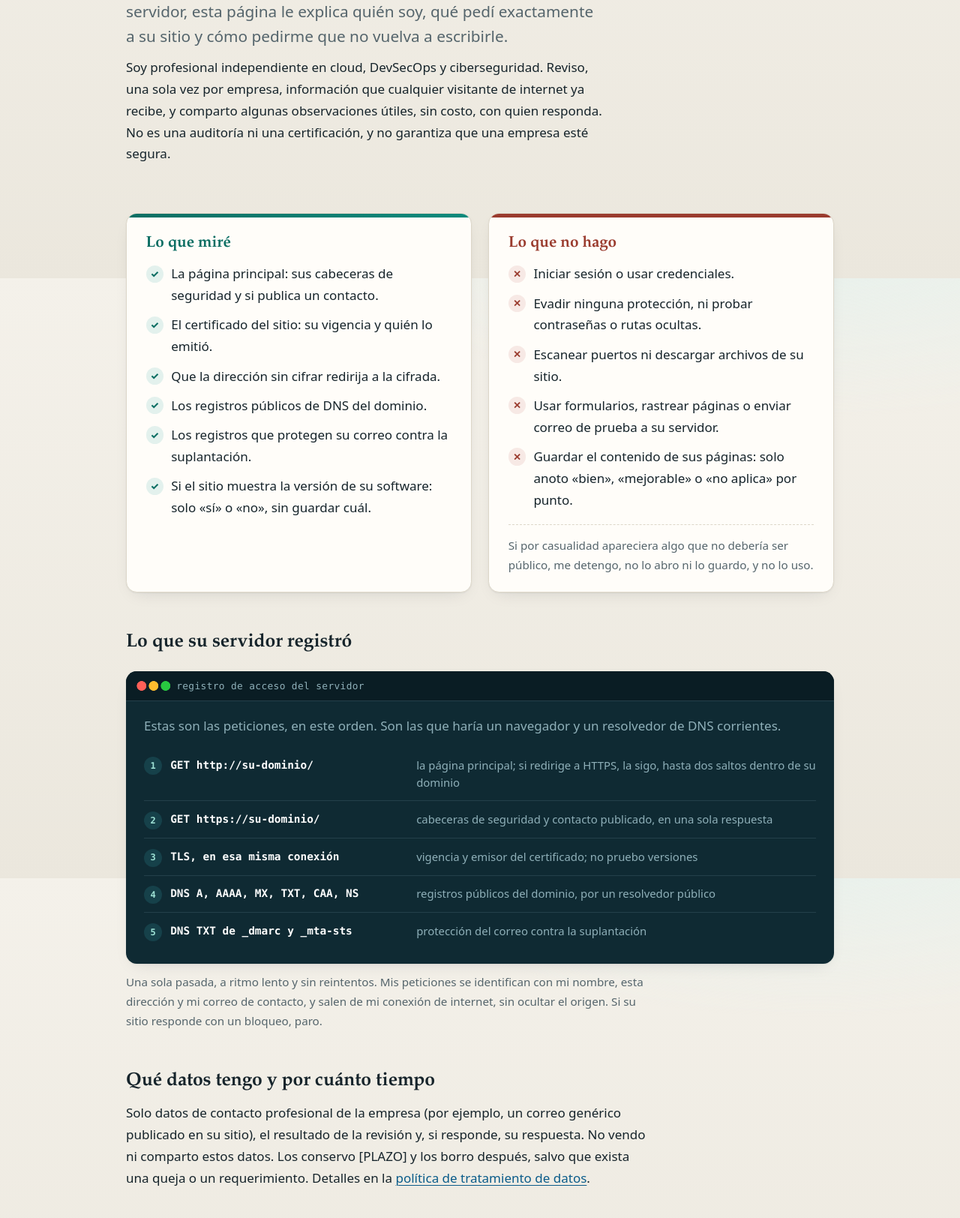
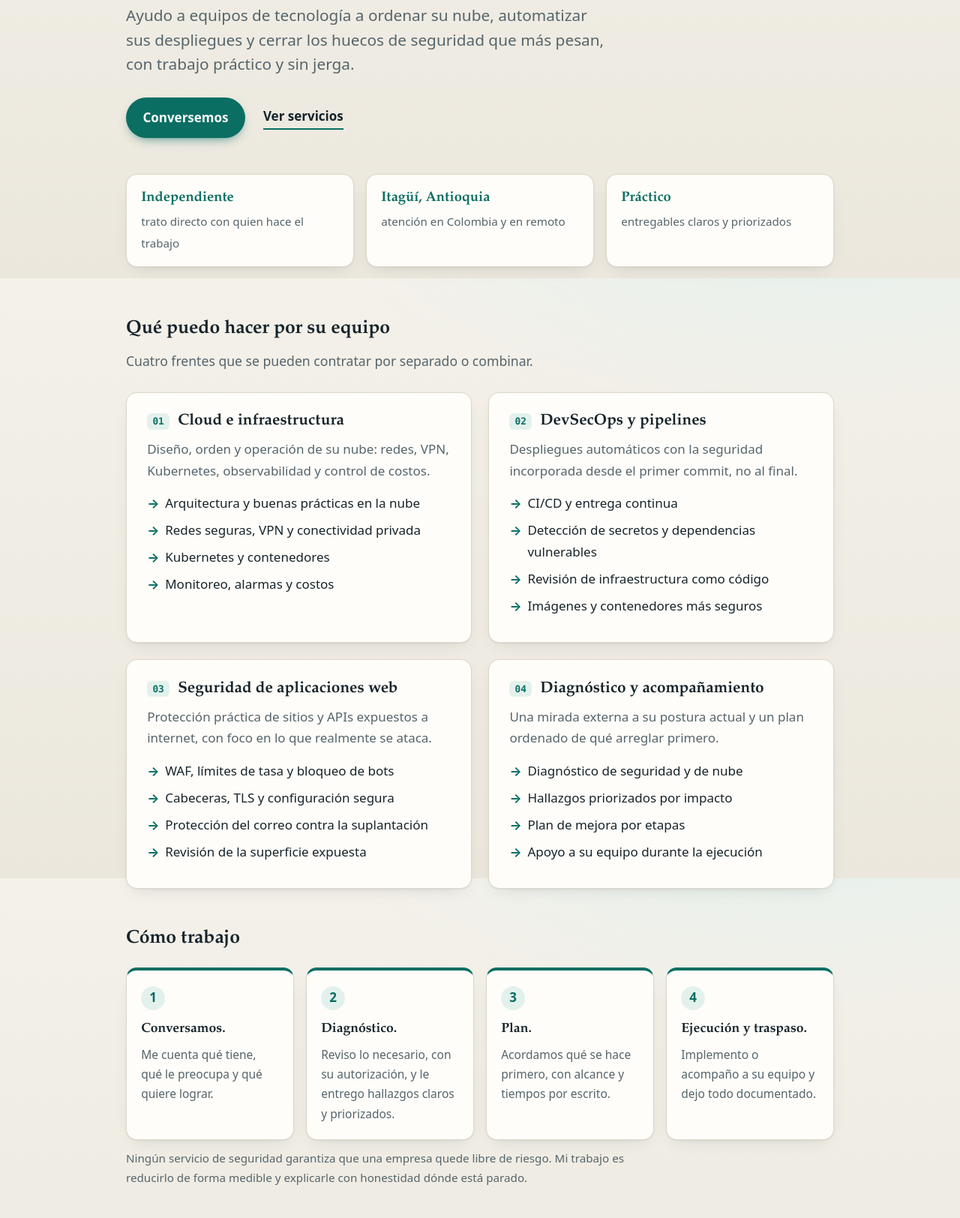
Before and after one commit to joneshys/LandingJoneshys, a plain HTML site: page index.html in a window 1280 px wide. Shown: the part 429-2053 px from the top of the page at 75% size. Drawn offline with Linux system fonts and the light colour scheme.

Commit message:
Landing comercial de servicios; la explicación de la revisión pasa a revision.html
index.html ahora presenta los servicios (cloud, DevSecOps, seguridad web,
diagnóstico), método de trabajo y contacto. Sin precios, clientes ni
testimonios. La divulgación de la revisión pasiva queda en revision.html.

Co-Authored-By: Claude Sonnet 5.5 <noreply@anthropic.com>
Claude-Session: https://claude.ai/code/session_01SLngGxJbsj7Vn2TC54pVDb

```diff
--- a/index.html
+++ b/index.html
@@ -5,85 +5,112 @@
 <meta name="viewport" content="width=device-width, initial-scale=1">
 <meta http-equiv="Content-Security-Policy" content="default-src 'none'; style-src 'self'; img-src 'self'; base-uri 'none'; form-action 'none'">
 <meta name="referrer" content="no-referrer">
-<!-- BORRADOR: NO PUBLICAR hasta que el abogado revise estos textos (Q2, Q3) y se rellenen TODOS los [MARCADORES]. Al publicar, quitar noindex solo si joneshys lo decide. -->
+<!-- BORRADOR COMERCIAL: noindex hasta que joneshys decida publicarla y Los Abelardos + Ciso aprueben los textos. CONFIRMAR: lista de servicios, tecnologías y correo de contacto. Sin precios, clientes ni testimonios inventados. -->
 <meta name="robots" content="noindex">
-<title>Revisión pasiva de presencia pública</title>
-<meta name="description" content="Qué es la revisión pasiva que hace Jose Miguel Benitez Rodriguez, qué mira exactamente, qué no hace y cómo pedir que no se vuelva a escribir a su empresa.">
+<title>Jose Benitez · Cloud, DevSecOps y ciberseguridad</title>
+<meta name="description" content="Servicios independientes de cloud, DevSecOps y ciberseguridad para empresas que quieren operar más seguro y entregar más rápido. Itagüí, Antioquia, Colombia.">
 <link rel="stylesheet" href="style.css">
 </head>
 <body>
 <div class="pagina">
   <header class="cabecera">
-    <p class="sitio">Revisión pasiva de presencia pública</p>
-    <p class="firma">Jose Miguel Benitez Rodriguez, Itagüí, Antioquia, Colombia</p>
+    <p class="sitio">Jose Benitez</p>
+    <nav class="menu" aria-label="Secciones">
+      <a href="#servicios">Servicios</a>
+      <a href="#metodo">Cómo trabajo</a>
+      <a href="#contacto" class="menu-cta">Contacto</a>
+    </nav>
   </header>
 
-  <p class="borrador" role="note"><strong>Borrador.</strong> Texto pendiente de revisión legal. No lo publique ni lo enlace hasta completar los marcadores entre corchetes.</p>
-
   <main>
-    <section class="portada inicio">
-      <h1>Qué miré en su sitio y qué no</h1>
-      <p class="lead">Si llegó aquí desde un mensaje mío o desde el registro de su servidor, esta página le explica quién soy, qué pedí exactamente a su sitio y cómo pedirme que no vuelva a escribirle.</p>
-      <p>Soy profesional independiente en cloud, DevSecOps y ciberseguridad. Reviso, una sola vez por empresa, información que cualquier visitante de internet ya recibe, y comparto algunas observaciones útiles, sin costo, con quien responda. No es una auditoría ni una certificación, y no garantiza que una empresa esté segura.</p>
+    <section class="portada hero">
+      <p class="etiqueta">Cloud · DevSecOps · Ciberseguridad</p>
+      <h1>Infraestructura más segura, entregas más rápidas.</h1>
+      <p class="lead">Ayudo a equipos de tecnología a ordenar su nube, automatizar sus despliegues y cerrar los huecos de seguridad que más pesan, con trabajo práctico y sin jerga.</p>
+      <div class="acciones">
+        <a class="boton" href="mailto:infotouser@joneshys.com?subject=Quiero%20conversar%20sobre%20servicios">Conversemos</a>
+        <a class="enlace-sec" href="#servicios">Ver servicios</a>
+      </div>
+      <ul class="datos-rapidos" aria-label="Datos clave">
+        <li><b>Independiente</b><span>trato directo con quien hace el trabajo</span></li>
+        <li><b>Itagüí, Antioquia</b><span>atención en Colombia y en remoto</span></li>
+        <li><b>Práctico</b><span>entregables claros y priorizados</span></li>
+      </ul>
     </section>
 
-    <div class="doble">
-      <section class="bloque miro" aria-labelledby="miro-t">
-        <h2 id="miro-t">Lo que miré</h2>
-        <ul>
-          <li>La página principal: sus cabeceras de seguridad y si publica un contacto.</li>
-          <li>El certificado del sitio: su vigencia y quién lo emitió.</li>
-          <li>Que la dirección sin cifrar redirija a la cifrada.</li>
-          <li>Los registros públicos de DNS del dominio.</li>
-          <li>Los registros que protegen su correo contra la suplantación.</li>
-          <li>Si el sitio muestra la versión de su software: solo «sí» o «no», sin guardar cuál.</li>
-        </ul>
-      </section>
-      <section class="bloque nohago" aria-labelledby="no-t">
-        <h2 id="no-t">Lo que no hago</h2>
-        <ul>
-          <li>Iniciar sesión o usar credenciales.</li>
-          <li>Evadir ninguna protección, ni probar contraseñas o rutas ocultas.</li>
-          <li>Escanear puertos ni descargar archivos de su sitio.</li>
-          <li>Usar formularios, rastrear páginas o enviar correo de prueba a su servidor.</li>
-          <li>Guardar el contenido de sus páginas: solo anoto «bien», «mejorable» o «no aplica» por punto.</li>
-        </ul>
-        <p class="nota">Si por casualidad apareciera algo que no debería ser público, me detengo, no lo abro ni lo guardo, y no lo uso.</p>
-      </section>
-    </div>
-
-    <section aria-labelledby="registro-t">
-      <h2 id="registro-t">Lo que su servidor registró</h2>
-      <div class="registro">
-        <p>Estas son las peticiones, en este orden. Son las que haría un navegador y un resolvedor de DNS corrientes.</p>
-        <ul>
-          <li><b>GET http://su-dominio/</b><span>la página principal; si redirige a HTTPS, la sigo, hasta dos saltos dentro de su dominio</span></li>
-          <li><b>GET https://su-dominio/</b><span>cabeceras de seguridad y contacto publicado, en una sola respuesta</span></li>
-          <li><b>TLS, en esa misma conexión</b><span>vigencia y emisor del certificado; no pruebo versiones</span></li>
-          <li><b>DNS A, AAAA, MX, TXT, CAA, NS</b><span>registros públicos del dominio, por un resolvedor público</span></li>
-          <li><b>DNS TXT de _dmarc y _mta-sts</b><span>protección del correo contra la suplantación</span></li>
-        </ul>
+    <section id="servicios" aria-labelledby="serv-t">
+      <h2 id="serv-t">Qué puedo hacer por su equipo</h2>
+      <p class="intro">Cuatro frentes que se pueden contratar por separado o combinar.</p>
+      <div class="servicios">
+        <article class="tarjeta">
+          <h3><span class="num">01</span> Cloud e infraestructura</h3>
+          <p>Diseño, orden y operación de su nube: redes, VPN, Kubernetes, observabilidad y control de costos.</p>
+          <ul>
+            <li>Arquitectura y buenas prácticas en la nube</li>
+            <li>Redes seguras, VPN y conectividad privada</li>
+            <li>Kubernetes y contenedores</li>
+            <li>Monitoreo, alarmas y costos</li>
+          </ul>
+        </article>
+        <article class="tarjeta">
+          <h3><span class="num">02</span> DevSecOps y pipelines</h3>
+          <p>Despliegues automáticos con la seguridad incorporada desde el primer commit, no al final.</p>
+          <ul>
+            <li>CI/CD y entrega continua</li>
+            <li>Detección de secretos y dependencias vulnerables</li>
+            <li>Revisión de infraestructura como código</li>
+            <li>Imágenes y contenedores más seguros</li>
+          </ul>
+        </article>
+        <article class="tarjeta">
+          <h3><span class="num">03</span> Seguridad de aplicaciones web</h3>
+          <p>Protección práctica de sitios y APIs expuestos a internet, con foco en lo que realmente se ataca.</p>
+          <ul>
+            <li>WAF, límites de tasa y bloqueo de bots</li>
+            <li>Cabeceras, TLS y configuración segura</li>
+            <li>Protección del correo contra la suplantación</li>
+            <li>Revisión de la superficie expuesta</li>
+          </ul>
+        </article>
+        <article class="tarjeta">
+          <h3><span class="num">04</span> Diagnóstico y acompañamiento</h3>
+          <p>Una mirada externa a su postura actual y un plan ordenado de qué arreglar primero.</p>
+          <ul>
+            <li>Diagnóstico de seguridad y de nube</li>
+            <li>Hallazgos priorizados por impacto</li>
+            <li>Plan de mejora por etapas</li>
+            <li>Apoyo a su equipo durante la ejecución</li>
+          </ul>
+        </article>
       </div>
-      <p class="nota">Una sola pasada, a ritmo lento y sin reintentos. Mis peticiones se identifican con mi nombre, esta dirección y mi correo de contacto, y salen de mi conexión de internet, sin ocultar el origen. Si su sitio responde con un bloqueo, paro.</p>
     </section>
 
-    <section aria-labelledby="datos-t">
-      <h2 id="datos-t">Qué datos tengo y por cuánto tiempo</h2>
-      <p>Solo datos de contacto profesional de la empresa (por ejemplo, un correo genérico publicado en su sitio), el resultado de la revisión y, si responde, su respuesta. No vendo ni comparto estos datos. Los conservo [PLAZO] y los borro después, salvo que exista una queja o un requerimiento. Detalles en la <a href="politica.html">política de tratamiento de datos</a>.</p>
+    <section id="metodo" aria-labelledby="met-t">
+      <h2 id="met-t">Cómo trabajo</h2>
+      <ol class="pasos">
+        <li><b>Conversamos.</b><span>Me cuenta qué tiene, qué le preocupa y qué quiere lograr.</span></li>
+        <li><b>Diagnóstico.</b><span>Reviso lo necesario, con su autorización, y le entrego hallazgos claros y priorizados.</span></li>
+        <li><b>Plan.</b><span>Acordamos qué se hace primero, con alcance y tiempos por escrito.</span></li>
+        <li><b>Ejecución y traspaso.</b><span>Implemento o acompaño a su equipo y dejo todo documentado.</span></li>
+      </ol>
+      <p class="nota">Ningún servicio de seguridad garantiza que una empresa quede libre de riesgo. Mi trabajo es reducirlo de forma medible y explicarle con honestidad dónde está parado.</p>
     </section>
 
-    <section class="baja" aria-labelledby="baja-t">
-      <h2 id="baja-t">Pedir que no se vuelva a escribir a su empresa</h2>
-      <p>Escriba con el asunto «BAJA» e indique solo el dominio de su empresa. Lo atiendo de inmediato, anoto el dominio para no volver a escribir y borro el correo con el que me contactó.</p>
-      <a class="boton" href="mailto:infotouser@joneshys.com?subject=BAJA">Pedir la baja</a>
-      <p class="nota">También puede escribir a infotouser@joneshys.com para cualquier otra duda sobre esta revisión.</p>
+    <section class="confianza" aria-labelledby="conf-t">
+      <h2 id="conf-t">Trabajo dentro de lo permitido</h2>
+      <p>Solo reviso sistemas con autorización de su dueño. Cuando contacto a una empresa por iniciativa propia, me limito a información que cualquier visitante ya recibe, y lo explico con detalle en <a href="revision.html">qué miré y qué no</a>. Trato los datos personales según la <a href="politica.html">política de tratamiento de datos</a>.</p>
+    </section>
+
+    <section id="contacto" class="baja contacto" aria-labelledby="cont-t">
+      <h2 id="cont-t">¿Hablamos?</h2>
+      <p>Cuénteme en un par de líneas qué necesita. Le respondo personalmente.</p>
+      <a class="boton" href="mailto:infotouser@joneshys.com?subject=Quiero%20conversar%20sobre%20servicios">Escribir a infotouser@joneshys.com</a>
     </section>
   </main>
 
   <footer class="pie">
     <p>Jose Miguel Benitez Rodriguez, Itagüí, Antioquia, Colombia</p>
-    <p><a href="mailto:infotouser@joneshys.com">infotouser@joneshys.com</a></p>
-    <p>Actualizado: [FECHA]</p>
+    <p><a href="mailto:infotouser@joneshys.com">infotouser@joneshys.com</a> · <a href="revision.html">Revisión pasiva</a> · <a href="politica.html">Política de datos</a></p>
   </footer>
 </div>
 </body>
--- a/style.css
+++ b/style.css
@@ -149,6 +149,61 @@ dl.datos dt{font-weight:700;margin-top:1.1rem;color:var(--acento);font-size:.85r
 dl.datos dd{margin:.25rem 0 0}
 main > section[aria-labelledby]:not(.baja):not(.portada) > p:not(.nota){max-width:44rem}
 
+/* Landing comercial */
+.menu{display:flex;gap:.4rem;align-items:center;flex-wrap:wrap}
+.menu a{color:var(--tinta);text-decoration:none;font-weight:600;font-size:.95rem;padding:.4rem .8rem;border-radius:999px}
+.menu a:hover{background:var(--acento-fondo)}
+.menu .menu-cta{background:var(--acento);color:#fff}
+.menu .menu-cta:hover{background:var(--acento);filter:brightness(1.1)}
+@media (prefers-color-scheme:dark){.menu .menu-cta{color:#07201c}}
+.hero{padding:4.5rem 0 1rem}
+.hero .etiqueta{
+  display:inline-block;font-size:.8rem;font-weight:700;letter-spacing:.09em;text-transform:uppercase;
+  color:var(--acento);background:var(--acento-fondo);border-radius:999px;padding:.35rem .9rem;margin:0 0 1.4rem;
+}
+.hero h1{max-width:20ch;font-size:clamp(2.3rem,6vw,4rem)}
+.acciones{display:flex;flex-wrap:wrap;gap:1rem 1.5rem;align-items:center;margin:1.8rem 0 0;max-width:none}
+.acciones .boton{margin:0}
+.enlace-sec{font-weight:700;color:var(--tinta);text-decoration:none;border-bottom:2px solid var(--acento);padding-bottom:.1rem}
+.enlace-sec:hover{color:var(--acento)}
+.datos-rapidos{
+  list-style:none;padding:0;margin:3rem 0 0;max-width:none;display:grid;
+  grid-template-columns:repeat(3,1fr);gap:1rem;
+}
+.datos-rapidos li{margin:0;padding:1rem 1.2rem;background:var(--papel);border:1px solid var(--linea);border-radius:var(--radio);box-shadow:var(--sombra)}
+.datos-rapidos b{display:block;font-family:var(--serif);font-size:1.15rem;color:var(--acento)}
+.datos-rapidos span{color:var(--suave);font-size:.95rem}
+.intro{color:var(--suave);font-size:1.1rem}
+.servicios{display:grid;grid-template-columns:1fr 1fr;gap:1.4rem;margin:1.6rem 0 0}
+.tarjeta{
+  background:var(--papel);border:1px solid var(--linea);border-radius:var(--radio);
+  padding:1.6rem 1.7rem;box-shadow:var(--sombra);transition:transform .2s ease,box-shadow .2s ease;
+}
+.tarjeta:hover{transform:translateY(-3px)}
+.tarjeta h3{font-family:var(--serif);font-size:1.3rem;line-height:1.25;margin:0 0 .6rem;display:flex;gap:.7rem;align-items:baseline}
+.tarjeta .num{font:700 .8rem var(--mono);color:var(--acento);background:var(--acento-fondo);border-radius:.4rem;padding:.2rem .45rem}
+.tarjeta p{margin:.3rem 0 .9rem;color:var(--suave)}
+.tarjeta ul{list-style:none;padding:0;margin:0;max-width:none}
+.tarjeta li{position:relative;padding-left:1.5rem;margin:.45rem 0}
+.tarjeta li::before{content:"→";position:absolute;left:0;color:var(--acento);font-weight:700}
+.pasos{list-style:none;counter-reset:p;padding:0;margin:1.4rem 0 0;max-width:none;display:grid;grid-template-columns:repeat(4,1fr);gap:1rem}
+.pasos li{counter-increment:p;margin:0;padding:1.3rem 1.2rem;background:var(--papel);border:1px solid var(--linea);border-top:4px solid var(--acento);border-radius:var(--radio);box-shadow:var(--sombra)}
+.pasos li::before{content:counter(p);display:grid;place-items:center;width:2rem;height:2rem;border-radius:50%;background:var(--acento-fondo);color:var(--acento);font-weight:800;margin-bottom:.7rem}
+.pasos b{display:block;font-family:var(--serif);font-size:1.1rem;margin-bottom:.3rem}
+.pasos span{color:var(--suave);font-size:.97rem;display:block}
+.confianza{margin-top:3rem;padding:1.4rem 1.6rem;border-left:5px solid var(--acento);background:var(--papel);border-radius:0 var(--radio) var(--radio) 0;box-shadow:var(--sombra)}
+.confianza h2{margin:0 0 .5rem;font-size:1.3rem}
+.confianza p{max-width:none}
+.contacto{text-align:left}
+@media (max-width:52rem){
+  .servicios,.pasos,.datos-rapidos{grid-template-columns:1fr 1fr}
+}
+@media (max-width:44rem){
+  .servicios,.pasos,.datos-rapidos{grid-template-columns:1fr}
+  .hero{padding-top:2.5rem}
+  .menu a:not(.menu-cta){display:none}
+}
+
 /* Pie */
 .pie{margin-top:4rem;padding:1.5rem 0 3rem;border-top:1px solid var(--linea);color:var(--suave);font-size:.95rem}
 .pie p{margin:.25rem 0;max-width:none}
```
Also changed, not shown: politica.html (+2 -2 lines), revision.html (added, +90 -0 lines).
